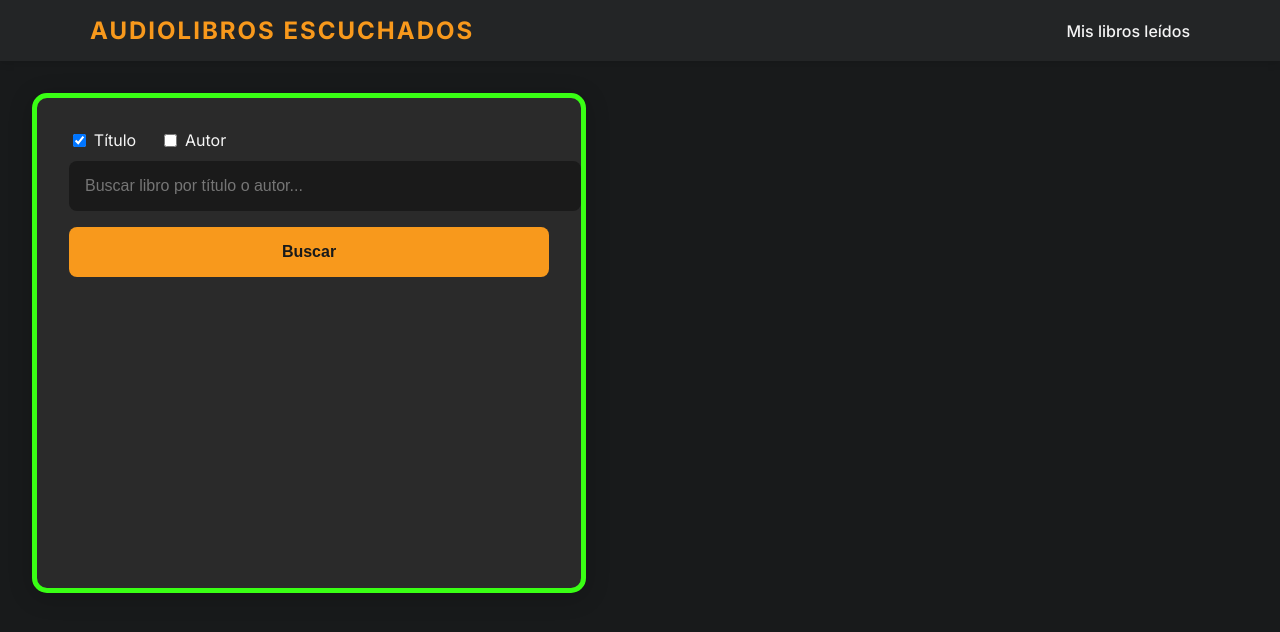
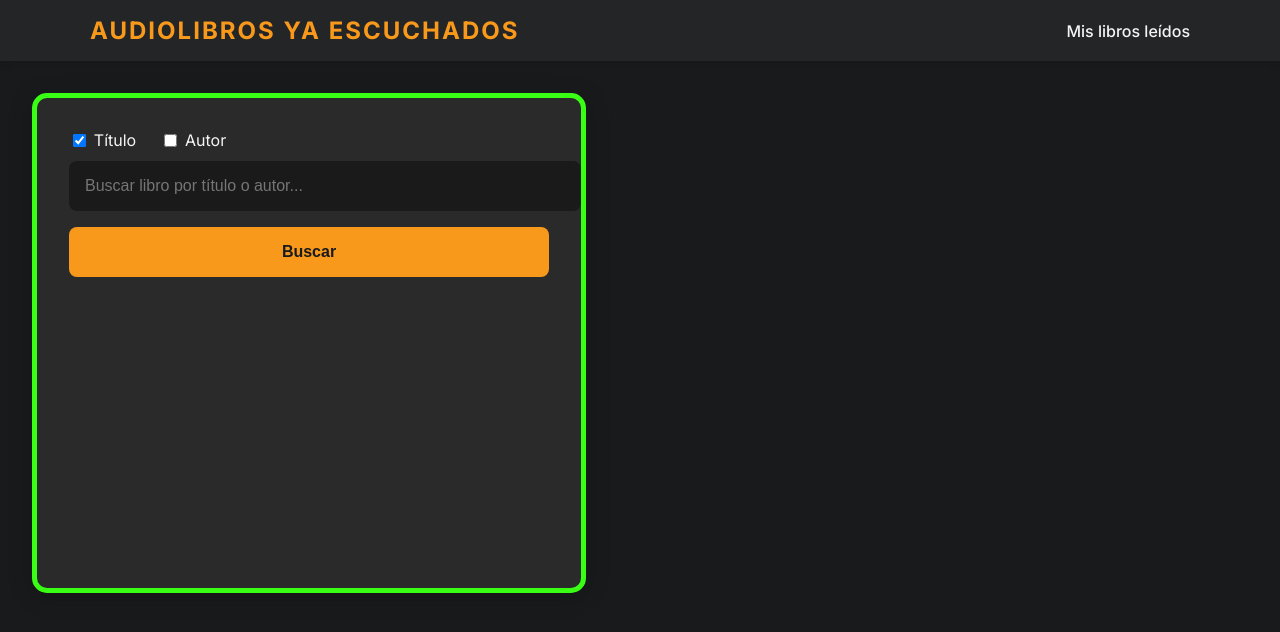
Before and after one commit to luarnitram/MisAudiolibros, a plain HTML site: page index.html in a window 1280 px wide. Drawn offline with Linux system fonts and the light colour scheme.

Commit message:
forzar vercel

```diff
--- a/index.html
+++ b/index.html
@@ -9,7 +9,7 @@
 </header>
     <header class="header">
         <nav>
-            <span class="logo">AUDIOLIBROS ESCUCHADOS</span>
+            <span class="logo">AUDIOLIBROS YA ESCUCHADOS</span>
             <a href="mis-libros.html" class="nav-link">Mis libros leídos</a>
         </nav>
     </header>
```
